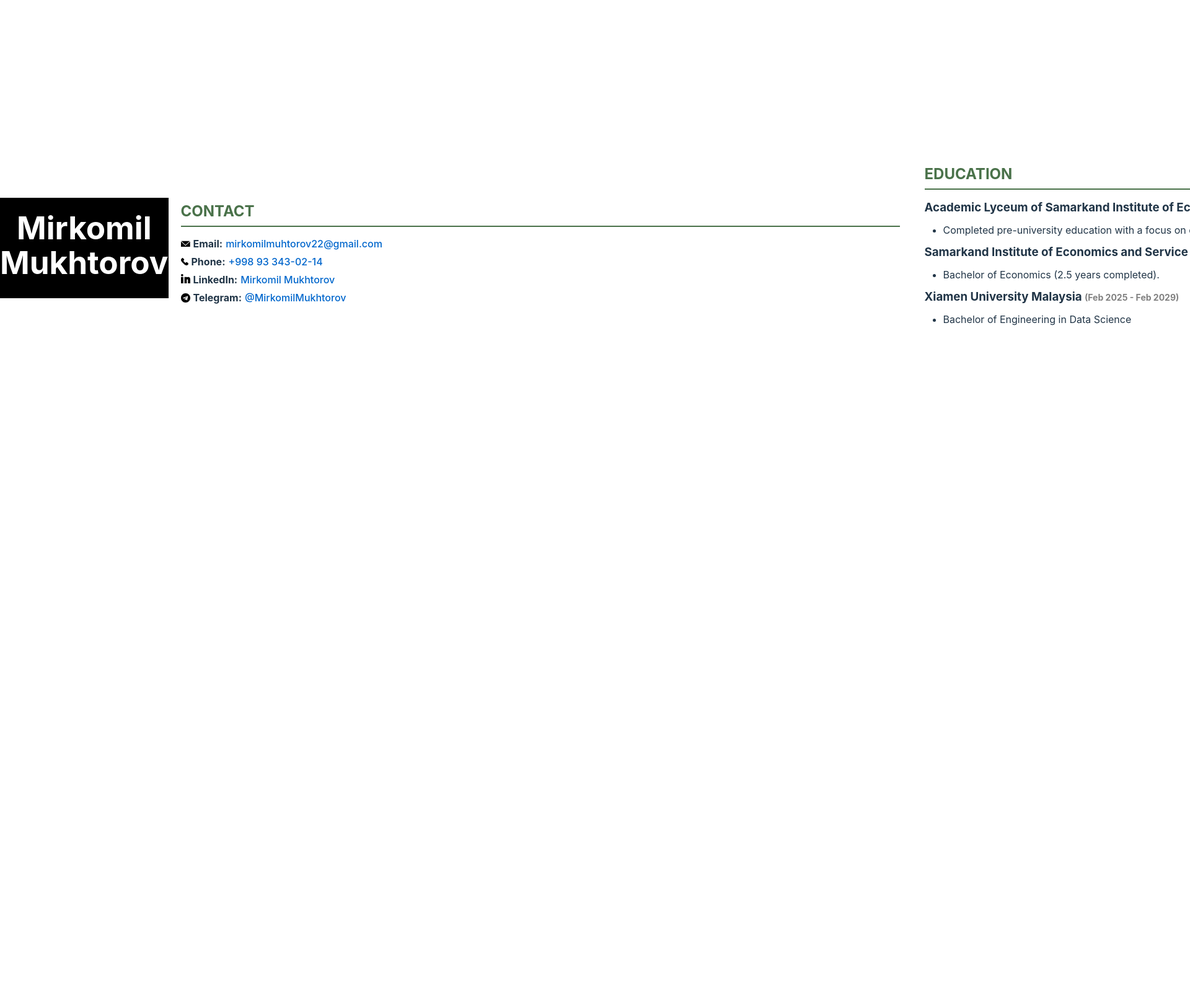
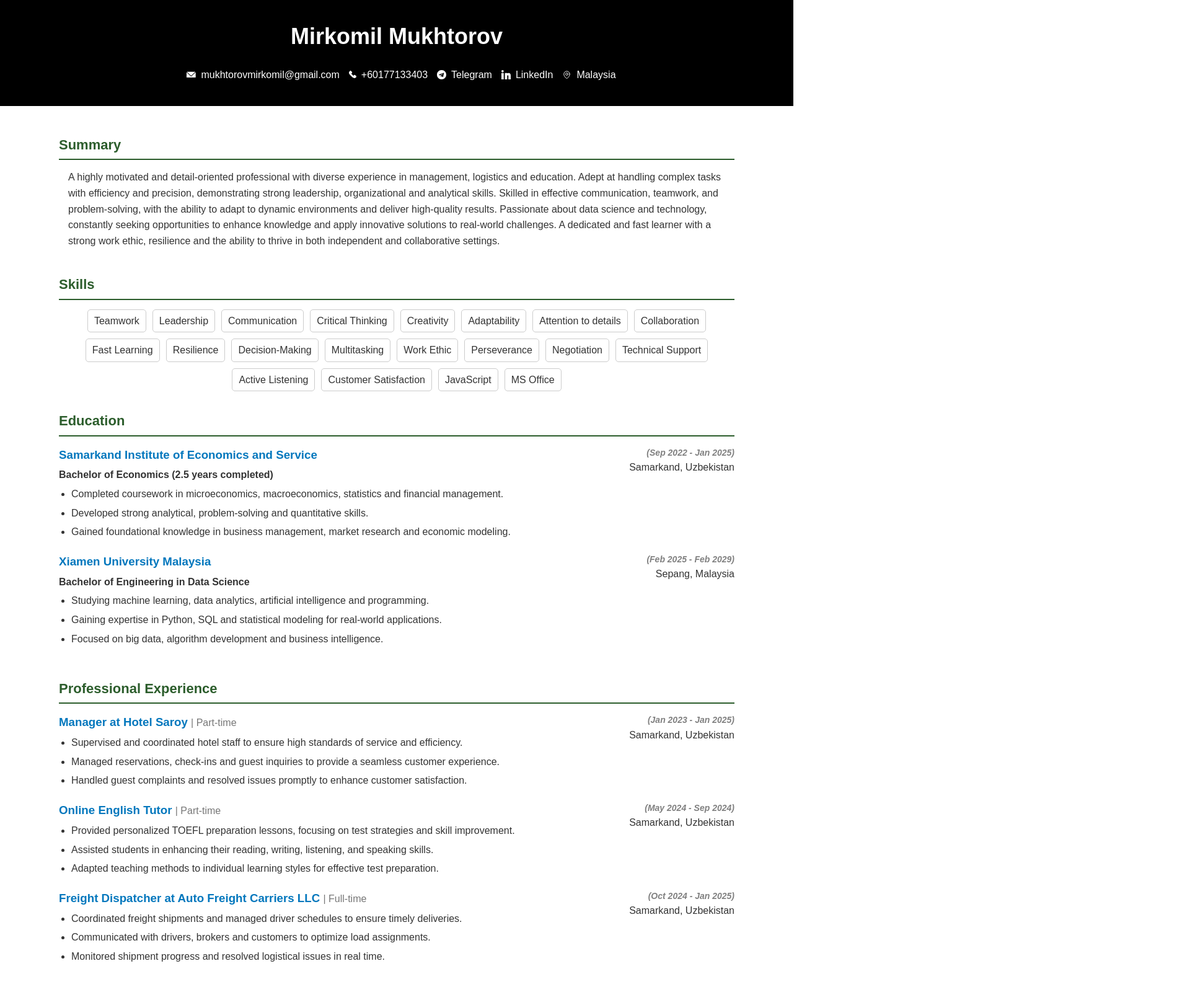
Before and after one commit to mirkomilmukhtorov/resume, a website built with Vite: page index.html in a window 1280 px wide. Shown: the top 1600 px of the page at 62% size, 1920 px wide, since content can reach past the window. Before the commit the page ends 800 px from the top, so only its background shows below. Built offline with nearby package versions, Linux system fonts and the light colour scheme.

Commit message:
finished

```diff
--- a/index.html
+++ b/index.html
@@ -4,212 +4,174 @@
 <head>
   <meta charset="UTF-8">
   <meta name="viewport" content="width=device-width, initial-scale=1.0">
+  <meta name="description"
+    content="Mirkomil Mukhtorov's resume showcasing skills, education, work experience and contact information.">
   <title>Mirkomil Mukhtorov | Resume</title>
-  <link rel="stylesheet" href="/style.css">
-  <style>
-    * {
-      padding: 0;
-      margin: 0;
-      box-sizing: border-box;
-    }
-
-    header, footer {
-      background: black;
-      color: white;
-      text-align: center;
-      padding: 20px 0;
-    }
-
-    h1 {
-      padding-bottom: 10px;
-    }
-
-    .container {
-      width: 1200px;
-      margin: 0 auto;
-      background: white;
-      padding: 20px;
-    }
-
-    h2 {
-      color: #4a724a;
-      border-bottom: 2px solid #4a724a;
-      padding-bottom: 5px;
-      margin-bottom: 15px;
-    }
-
-    .personal-info {
-      margin-top: 20px;
-    }
-
-    .personal-info ul {
-      list-style: none;
-      padding: 0;
-    }
-
-    .personal-info li {
-      margin: 5px 0;
-      display: flex;
-      align-items: center;
-      justify-content: flex-start;
-      gap: 5px;
-    }
-
-    .linkedin {
-      margin-bottom: 4px;
-    }
-
-    .personal-info a {
-      color: #0066cc;
-      text-decoration: none;
-    }
-
-    .summary p,
-    .education ul {
-      margin: 10px 30px;
-    }
-
-    .edu-item h3 {
-      margin-bottom: 5px;
-    }
-
-    .edu-item span {
-      color: gray;
-      font-size: 14px;
-    }
-
-    .edu-item .part_time {
-      font-style: italic;
-      color: #ff5733;
-      font-weight: bold;
-    }
-  </style>
+  <link rel="stylesheet" href="style.css">
 </head>
 
 <body>
+
   <header>
-    <h1>Mirkomil Mukhtorov</h1>
+    <div class="container">
+      <h1>Mirkomil Mukhtorov</h1>
+      <ul class="contact">
+        <li><img src="/icons/email.svg" alt=""><a target="_blank"
+            href="mailto:mukhtorovmirkomil@gmail.com">mukhtorovmirkomil@gmail.com</a></li>
+        <li><img src="/icons/phone.svg" alt=""><a target="_blank" href="tel:+60177133403">+60177133403</a></li>
+        <li><img src="/icons/telegram.svg" alt=""><a target="_blank" href="https://t.me/MirkomilMukhtorov">Telegram</a>
+        </li>
+        <li><img src="/icons/linkedin.svg" alt=""><a target="_blank"
+            href="https://www.linkedin.com/in/mirkomil-mukhtorov-81b139237">LinkedIn</a></li>
+        <li><img src="/icons/location.svg" alt="">
+          <p>Malaysia</p>
+        </li>
+      </ul>
+    </div>
   </header>
 
-  <section class="personal-info">
-    <div class="container">
+  <div class="container">
 
-      <h2>CONTACT</h2>
-      <ul>
-        <li>
-          <img src="/icons/email.svg" alt="">
-          <strong>Email:</strong>
-          <a href="mailto:mirkomilmuhtorov22@gmail.com" target="_blank">mirkomilmuhtorov22@gmail.com</a>
-        </li>
-        <li>
-          <img src="/icons/phone.svg" alt="">
-          <strong>Phone:</strong>
-          <a href="tel:+998933430214" target="_blank">+998 93 343-02-14</a>
-        </li>
-        <li>
-          <img class="linkedin" src="/icons/linkedin.svg" alt="">
-          <strong>LinkedIn:</strong>
-          <a href="https://www.linkedin.com/in/mirkomil-mukhtorov-81b139237" target="_blank">Mirkomil
-            Mukhtorov</a>
-        </li>
-        <li>
-          <img src="/icons/telegram.svg" alt="">
-          <strong>Telegram:</strong>
-          <a href="https://t.me/MirkomilMukhtorov" target="_blank">@MirkomilMukhtorov</a>
-        </li>
-    </div>
-    </ul>
-  </section>
-  <section class="education">
-    <div class="container">
+    <section class="section summary">
+      <h2>Summary</h2>
+      <p>A highly motivated and detail-oriented professional with diverse experience in management, logistics and
+        education. Adept at handling complex tasks with efficiency and precision, demonstrating strong leadership,
+        organizational and analytical skills. Skilled in effective communication, teamwork, and problem-solving, with
+        the ability to adapt to dynamic environments and deliver high-quality results. Passionate about data science and
+        technology, constantly seeking opportunities to enhance knowledge and apply innovative solutions to real-world
+        challenges. A dedicated and fast learner with a strong work ethic, resilience and the ability to thrive in both
+        independent and collaborative settings.</p>
+    </section>
 
-      <h2>EDUCATION</h2>
-      <div class="edu-item">
-        <h3>Academic Lyceum of Samarkand Institute of Economics and Service <span>(Sep 2020 - Jun 2022)</span>
-        </h3>
-        <ul>
-          <li>Completed pre-university education with a focus on economics and mathematics.</li>
+    <section class="section skills">
+      <h2>Skills</h2>
+      <div class="skills-container">
+        <span>Teamwork</span>
+        <span>Leadership</span>
+        <span>Communication</span>
+        <span>Critical Thinking</span>
+        <span>Creativity</span>
+        <span>Adaptability</span>
+        <span>Attention to details</span>
+        <span>Collaboration</span>
+        <span>Fast Learning</span>
+        <span>Resilience</span>
+        <span>Decision-Making</span>
+        <span>Multitasking</span>
+        <span>Work Ethic</span>
+        <span>Perseverance</span>
+        <span>Negotiation</span>
+        <span>Technical Support</span>
+        <span>Active Listening</span>
+        <span>Customer Satisfaction</span>
+        <span>JavaScript</span>
+        <span>MS Office</span>
+      </div>
+    </section>
 
-        </ul>
-        <h3>Samarkand Institute of Economics and Service <span>(Sep 2022 - Jan 2025)</span></h3>
-        <ul>
-          <li>Bachelor of Economics (2.5 years completed).</li>
+    <section class="section">
+      <h2>Education</h2>
 
-        </ul>
-        <h3>Xiamen University Malaysia <span>(Feb 2025 - Feb 2029)</span></h3>
-        <ul>
-          <li>Bachelor of Engineering in Data Science</li>
-
-        </ul>
-
+      <div class="entry">
+        <div class="entry_details">
+          <h3>Samarkand Institute of Economics and Service</h3>
+          <p>Bachelor of Economics (2.5 years completed)</p>
+          <ul>
+            <li>Completed coursework in microeconomics, macroeconomics, statistics and financial management.</li>
+            <li>Developed strong analytical, problem-solving and quantitative skills.</li>
+            <li>Gained foundational knowledge in business management, market research and economic modeling.</li>
+          </ul>
+        </div>
+        <div class="entry_duration">
+          <span class="entry_dates">(Sep 2022 - Jan 2025)</span>
+          <span>Samarkand, Uzbekistan</span>
+        </div>
+      </div>
+      <div class="entry">
+        <div class="entry_details">
+          <h3>Xiamen University Malaysia</h3>
+          <p>Bachelor of Engineering in Data
+            Science</p>
+          <ul>
+            <li>Studying machine learning, data analytics, artificial intelligence and programming.</li>
+            <li>Gaining expertise in Python, SQL and statistical modeling for real-world applications.</li>
+            <li>Focused on big data, algorithm development and business intelligence.</li>
+          </ul>
+        </div>
+        <div class="entry_duration">
+          <span class="entry_dates">(Feb 2025 - Feb 2029)</span>
+          <span>Sepang, Malaysia</span>
+        </div>
       </div>
 
-    </div>
-  </section>
-  <section class="education">
-    <div class="container">
 
-      <h2>WORK EXPERIENCE</h2>
-      <div class="edu-item">
-        <h3>Manager at Hotel Saroy <span class="part_time">(Part-time)</span> <span>(Jan 2023 - Jan 2025)</span></h3>
-        <ul>
-          <li>Supervised staff, optimized guest services and ensured smooth daily operations.</li>
-        </ul>
-        <h3>Online English Tutor <span class="part_time">(Part-time)</span> <span>(May 2024 - Sep 2024)</span></h3>
-        <ul>
-          <li>Provided personalized TOEFL preparation lessons, focusing on test strategies and skill improvement.</li>
-        </ul>
-        <h3>Dispatcher at Auto Freight Carriers LLC <span class="part_time">(Full-time)</span> <span>(Oct 2024 - Jan
-            2025)</span></h3>
-        <ul>
-          <li>Coordinated freight shipments and managed driver schedules to ensure timely deliveries.</li>
-        </ul>
+    </section>
+    <section class="section">
+      <h2>Professional Experience</h2>
+
+      <div class="entry">
+        <div class="entry_details">
+          <h3>Manager at Hotel Saroy <span class="job_type">| Part-time</span></h3>
+          <ul>
+            <li>Supervised and coordinated hotel staff to ensure high standards of service and efficiency.</li>
+            <li>Managed reservations, check-ins and guest inquiries to provide a seamless customer experience.</li>
+            <li>Handled guest complaints and resolved issues promptly to enhance customer satisfaction.</li>
+          </ul>
+        </div>
+        <div class="entry_duration">
+          <span class="entry_dates">(Jan 2023 - Jan 2025)</span>
+          <span>Samarkand, Uzbekistan</span>
+        </div>
       </div>
 
-    </div>
-  </section>
-
-  <section class="education">
-    <div class="container">
-
-      <h2>SKILLS</h2>
-      <div class="edu-item">
-        <ul>
-          <li>
-            Teamwork, Leadership, Communication, Problem-solving
-          </li>
-          <li>Critical Thinking, Creativity, Adaptability</li>
-          <li>Attention to details, Collaboration, Fast Learning</li>
-          <li>Resilience, Decision-Making, Multitasking</li>
-          <li>Work Ethic, Patience, Perseverance</li>
-        </ul>
-
+      <div class="entry">
+        <div class="entry_details">
+          <h3>Online English Tutor <span class="job_type">| Part-time</span></h3>
+          <ul>
+            <li>Provided personalized TOEFL preparation lessons, focusing on test strategies and skill improvement.</li>
+            <li>Assisted students in enhancing their reading, writing, listening, and speaking skills.</li>
+            <li>Adapted teaching methods to individual learning styles for effective test preparation.</li>
+          </ul>
+        </div>
+        <div class="entry_duration">
+          <span class="entry_dates">(May 2024 - Sep 2024)</span>
+          <span>Samarkand, Uzbekistan</span>
+        </div>
       </div>
 
-    </div>
-  </section>
-  <section class="education">
-    <div class="container">
-
-      <h2>LANGUAGES</h2>
-      <div class="edu-item">
-        <ul>
-          <li>Uzbek - Native proficiency</li>
-          <li>Russian - Native proficiency</li>
-          <li>Tajik - Native proficiency</li>
-          <li>English - Advanced proficiency (C1)</li>
-          <li>Chinese - Elementary proficiency</li>
-        </ul>
-
+      <div class="entry">
+        <div class="entry_details">
+          <h3>Freight Dispatcher at Auto Freight Carriers LLC <span class="job_type">| Full-time</span></h3>
+          <ul>
+            <li>Coordinated freight shipments and managed driver schedules to ensure timely deliveries.</li>
+            <li>Communicated with drivers, brokers and customers to optimize load assignments.</li>
+            <li>Monitored shipment progress and resolved logistical issues in real time.</li>
+          </ul>
+        </div>
+        <div class="entry_duration">
+          <span class="entry_dates">(Oct 2024 - Jan 2025)</span>
+          <span>Samarkand, Uzbekistan</span>
+        </div>
       </div>
 
-    </div>
-  </section>
+    </section>
+
+    <section class="section">
+      <h2>Languages</h2>
+      <ul>
+        <li>Uzbek - Native</li>
+        <li>Russian - Native</li>
+        <li>Tajik - Native</li>
+        <li>English - Advanced (C1)</li>
+        <li>Chinese - Elementary</li>
+      </ul>
+    </section>
+
+  </div>
 
   <footer>
-    © 2025 Mirkomil Mukhtorov
+    <small>© 2025 Mirkomil Mukhtorov</small>
   </footer>
-
 
 </body>
 
--- /dev/null
+++ b/style.css
@@ -0,0 +1,222 @@
+* {
+  padding: 0;
+  margin: 0;
+  box-sizing: border-box;
+}
+
+:root {
+  --primary-color: #2c5d2c;
+  --secondary-color: #0277bd;
+  --text-color: #333;
+  --background-color: #fff;
+}
+
+body {
+  font-family: sans-serif;
+  line-height: 1.6;
+  color: var(--text-color);
+  background-color: var(--background-color);
+}
+
+.container {
+  width: 90%;
+  max-width: 1000px;
+  margin: 0 auto;
+  padding: 20px;
+}
+
+header,
+footer {
+  background: black;
+  color: white;
+  padding: 10px 0;
+  text-align: center;
+}
+
+h1 {
+  font-size: 2.25rem;
+}
+
+.contact {
+  display: flex;
+  justify-content: center;
+  flex-wrap: wrap;
+  gap: 15px;
+  list-style: none;
+  padding-top: 20px;
+}
+
+.contact li {
+  display: flex;
+  align-items: center;
+  gap: 8px;
+  flex-basis: auto;
+  min-width: 0;
+}
+@media (max-width: 600px) {
+  .contact li {
+    flex-basis: 100%;
+    justify-content: center;
+  }
+}
+
+.contact img {
+  filter: invert(1);
+}
+
+.contact a {
+  color: white;
+  text-decoration: none;
+  font-size: 16px;
+}
+
+.contact p {
+  color: white;
+}
+
+.section {
+  background: white;
+  margin: 20px 0;
+  padding: 5px;
+}
+
+.skills-container {
+  display: flex;
+  flex-wrap: wrap;
+  justify-content: center;
+  font-size: 16px;
+  gap: 10px;
+}
+
+.skills-container span {
+  position: relative;
+  white-space: nowrap;
+  padding: 5px 10px;
+  border: 1px solid #ccc; /* Added border for better visibility */
+  border-radius: 5px; /* Rounded corners */
+}
+
+.skills-container span:not(:first-child)::before {
+  /* Removed the separator, as the border is enough */
+  display: none;
+}
+
+h2 {
+  color: var(--primary-color);
+  border-bottom: 2px solid var(--primary-color);
+  padding-bottom: 5px;
+  margin-bottom: 15px;
+  font-size: 1.375rem;
+}
+
+ul {
+  list-style: disc;
+  padding-left: 15px;
+}
+
+.entry {
+  display: flex;
+  justify-content: space-between;
+  align-items: flex-start;
+  margin: 15px 0;
+}
+
+.entry_details {
+  flex: 1;
+  padding-right: 15px;
+}
+
+h3 {
+  margin-bottom: 5px;
+  color: var(--secondary-color);
+}
+
+.entry_details p {
+  font-weight: bold;
+  margin-bottom: 5px;
+}
+
+.entry_details ul {
+  padding-left: 20px;
+  margin-top: 5px;
+}
+
+.entry_details li {
+  margin-bottom: 5px;
+}
+
+.entry_duration {
+  display: flex;
+  flex-direction: column;
+  align-items: flex-end;
+  white-space: nowrap;
+}
+
+.entry_dates {
+  font-style: italic;
+  font-weight: bold;
+  color: gray;
+  font-size: 14px;
+}
+
+.job_type {
+  font-size: 16px;
+  font-weight: normal;
+  color: #777;
+}
+
+li {
+  margin-bottom: 8px;
+}
+
+.summary p {
+  margin: 10px 15px;
+  font-size: 16px;
+}
+
+footer {
+  margin-top: 30px;
+  font-size: 14px;
+}
+
+@media (max-width: 576px) {
+  .container {
+    padding: 10px;
+  }
+
+  h1 {
+    font-size: 1.75rem;
+  }
+
+  .contact a,
+  .contact p {
+    font-size: 14px;
+  }
+
+  .entry {
+    flex-direction: column;
+    align-items: stretch;
+  }
+
+  .entry_duration {
+    align-items: flex-start;
+    margin-top: 5px;
+  }
+  .entry_details {
+    padding-right: 0;
+  }
+}
+@media (min-width: 577px) and (max-width: 768px) {
+  .contact {
+    justify-content: space-around;
+  }
+  .entry_details {
+    padding-right: 5px;
+  }
+}
+
+@media (min-width: 1200px) {
+  .container {
+    max-width: 1140px;
+  }
+}
```
Also changed, not shown: icons/location.svg (added).
